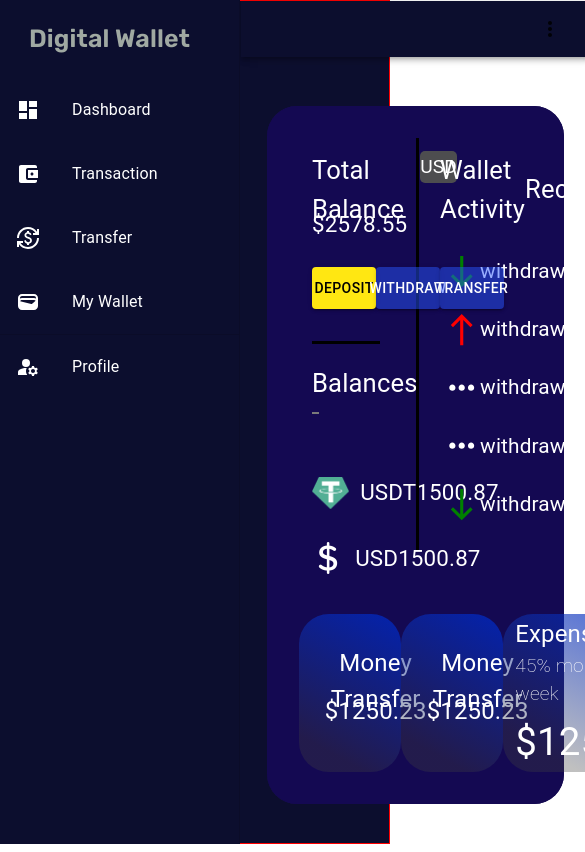
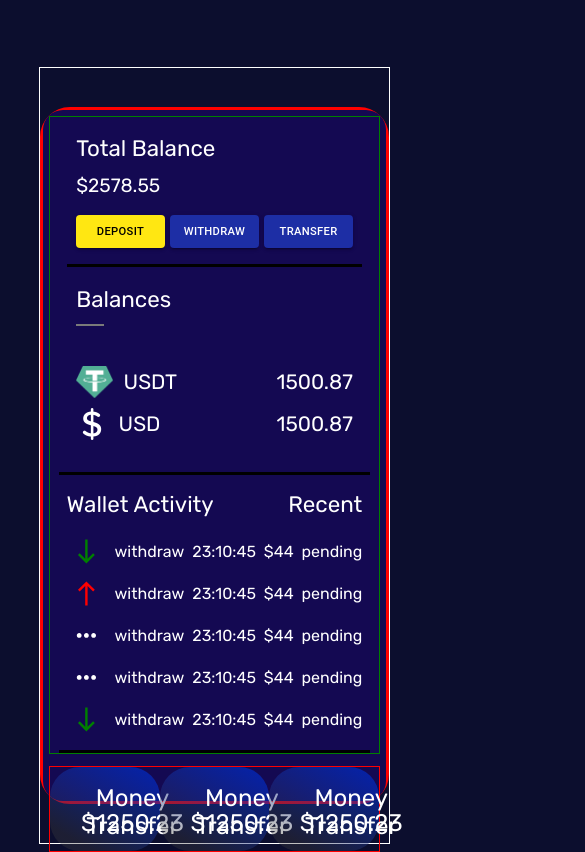
Before and after one commit to rayan-ali0/FinTech-team4-FrontEnd, a React (Create React App) app in the folder fintech/: page /wallet in a window 390 px wide. Shown: the top 852 px of the page, 585 px wide, since content can reach past the window. Built offline with nearby package versions, Linux system fonts and the light colour scheme.

Commit message:
wallet page responsiveness

```diff
--- a/fintech/src/Components/Wallet/Wallet.js
+++ b/fintech/src/Components/Wallet/Wallet.js
@@ -19,6 +19,9 @@ export default function Wallet() {
             '&:hover': {
                 backgroundColor: `#ffef61 !important`
             },
+            '@media(max-width: 950px)': { fontSize: '0.8em',width:"30%" },
+            '@media(max-width: 650px)': { fontSize: '0.7em',width:"32%" }
+
         },
     }
   return (
@@ -39,8 +42,12 @@ export default function Wallet() {
                                     <span className={styles.actionbtn}>Withdraw</span>
                                     <span className={styles.actionbtn}>Transfer</span> */}
                                     <Button variant="contained" sx={useStyle.hoverBtn}>Deposit</Button>
-                                    <Button variant="contained" sx={{ background: `rgba(40, 87, 254, 0.48)`, height: `3em`, width: `25%`,color:"white" }}   >Withdraw</Button>
-                                    <Button variant="contained" sx={{ background: `rgba(40, 87, 254, 0.48)`, height: `3em`, width: `25%`,color:"white" }} >     Transfer
+                                    <Button variant="contained" sx={{ background: `rgba(40, 87, 254, 0.48)`, height: `3em`, width: `28%`,color:"white" ,       '@media(max-width: 950px)': { fontSize: '0.8em',width:"30%" },            '@media(max-width: 650px)': { fontSize: '0.7em',width:"32%" }
+
+}}   >Withdraw</Button>
+                                    <Button variant="contained" sx={{ background: `rgba(40, 87, 254, 0.48)`, height: `3em`, width: `28%`,color:"white" ,            '@media(max-width: 950px)': { fontSize: '0.8em',width:"30%" },            '@media(max-width: 650px)': { fontSize: '0.7em',width:"32%" }
+
+}} >     Transfer
                                     </Button>
 
                                 </div>
@@ -124,8 +131,7 @@ export default function Wallet() {
                     <div className={styles.chartsHolder} >
                         <WalletCards />
                         <WalletCards />
-                        {/* <WalletCards /> */}
-                        <DashCards/>
+                        <WalletCards />
                     </div>
     </div>
   )
--- a/fintech/src/Components/Wallet/Wallet.module.css
+++ b/fintech/src/Components/Wallet/Wallet.module.css
@@ -2,28 +2,28 @@
     height: 100%;
     display: flex;
     flex-direction: column;
-    gap: 1em;
+    gap: 0.8em;
     justify-content: space-between;
     margin: auto;
     border-radius: 30px;
     background-color: var(--gradiend-color);
     padding: 2em;
     width: 100%;
-    /* border: 1px solid red; */
 }
 .chartsHolder {
     display: flex;
     justify-content: space-around;
     height: 25%;
+    border: 1px solid red;
 
 }
 
 
 .nbDiv {
-    /* border: 1px solid green; */
-    height: 65%;
+    border: 1px solid green;
+    height: 67%;
     display: flex;
-    gap: 1.5em;
+    gap: 1.2em;
 }
 
 
@@ -31,7 +31,7 @@
 .recentHolder {
     height: 100%;
     /* padding: 0.5em; */
-    /* border: 1px solid red; */
+    /* border: 1px solid yellow; */
 
 
 }
@@ -76,7 +76,7 @@
 
 .balances{
     padding-top: 1em;
-    justify-content: flex-start;
+    justify-content: space-between;
     gap:2em;
 }
 
@@ -225,3 +225,153 @@ display: flex;
 justify-content: center;
 align-items: center;
 }
+
+@media (max-width:1000px){
+    .walletHolder{
+        padding: 0.8em;
+        border-radius: 20px;
+    }
+    .nbDiv{
+        gap:0.9em
+    }
+    .walletTitles {
+        font-size: 1.4em;
+
+    }
+    .currencyDiv{
+        font-size: 1em;
+    }
+    .balanceSpan,
+.actionBtns {
+    font-size: 1.2em;
+    /* border: 1px solid red; */
+}
+.usdtBalance , .usdBalance{
+    /* border: 1px solid red; */
+    font-size: 1.3em;
+
+}
+.recentTitle{
+
+    font-size: 1.4em;
+}
+.recentOne{
+
+    font-size: 1.15em;
+
+ }
+}
+
+@media (max-width:950px){
+    .walletHolder{
+        padding: 0.4em;
+    }
+    .nbDiv {
+        display: flex;
+        height: auto;
+        flex-direction: column;
+    }
+    .balanceHolder {
+        width: 95%;
+        /* border: 1px solid yellow; */
+        display: flex;
+        flex-direction: row;
+        /* gap: 0.8em; */
+        padding: 0.5em;
+        margin: 0 auto;
+
+    }
+    .recentHolder {
+        width: 95%;
+        border-top: 3px solid #000;
+        height: auto;
+       border-left: none;
+    margin:  0 auto;
+    padding: 1em 0.5em 1em 0.5em;
+    border-bottom: 3px solid black;
+    }
+    .actions{
+        /* border-right: 3px solid red; */
+        justify-content: space-between;
+        border-right:3px solid black ;
+        border-bottom:none ;
+    }
+
+    .actions,
+    .balances {
+        /* border: 1px solid #FFF; */
+        height: 100%;
+        display: flex;
+        flex-direction: column;
+        width: 50%;
+        padding: 0.6em;
+    }
+
+    .balances{
+        /* padding-top: 0em; */
+        justify-content:space-between;
+        gap:2em;
+    }
+    .actionBtns{
+        font-size: 1em;
+    }
+
+    .balanceCurrencySpan{
+        /* border: 1px solid pink; */
+        justify-content: space-between;
+    }
+    .recents{
+        height: auto;
+
+    }
+}
+
+@media (max-width:650px){
+    .currencyDiv{
+        display: none;
+    }
+
+}
+
+@media (max-width:580px){
+
+    .actions{
+        border-bottom: 3px solid #000;
+        border-right: none;
+        padding-bottom: 1em;
+    }
+    .balanceHolder{
+        flex-direction: column;
+    }
+    .actions,
+    .balances {
+
+        height: auto    ;
+        width: 100%;
+        flex-direction: column;
+        justify-content: space-between;
+
+    }
+
+    .balances{
+        padding-top: 1em;
+        /* gap:2em; */
+        gap: 0.6em;
+        /* border: 1px solid gray; */
+    }
+    .recents{
+        height: 90%;
+        display: flex;
+    flex-direction: column;
+    gap:3%;
+    width: 100%;
+    margin: 0 auto;
+
+
+    }
+    .recentOne{
+font-size: 1em;
+/* border: 1px solid pink; */
+width: 100%;
+    }
+}
--- a/fintech/src/Components/WalletCards/WalletCards.module.css
+++ b/fintech/src/Components/WalletCards/WalletCards.module.css
@@ -1,6 +1,8 @@
 .cardContainer{
-width:400px;
-height:216px;
+/* width:400px;
+height:216px; */
+width:25em;
+height:13.5em;
 border-radius: 30px;
 /* border: 2px solid #2857FE; */
 background: linear-gradient(209deg, rgba(0, 44, 201, 0.71) 5.62%, rgba(64, 64, 64, 0.33) 82.8%);
@@ -34,3 +36,11 @@ height: 100%;
 
 
 }
+
+@media (max-width:1600px){
+    .cardContainer{
+
+        width:22em;
+        height:100%
+    }
+}
--- a/fintech/src/Pages/Wallet/WalletPage.module.css
+++ b/fintech/src/Pages/Wallet/WalletPage.module.css
@@ -1,17 +1,16 @@
-.container {
+/* .container {
         display: flex;
     height: 100vh;
     color: #FFF;
     width: 85%;
-    /* border: 1px solid red; */
     float: right;
     background-color:var(--dark-blue)
-}
-
+} */
+/*
 .sideBar {
     width: 15%;
     height: 100%;
-}
+} */
 
 .main {
     width: 100%;
@@ -21,7 +20,7 @@
     justify-content: center;
     align-items: center;
 
-
+/* border: 3px solid red; */
 }
 
 .navBar {
@@ -45,4 +44,16 @@
     /* background-color: var(--gradiend-color); */
     background-color: #180f4e;
     width: 85%;
+    border: 3px solid red;
+
     }
+
+    @media (max-width:1350px) {
+        .walletHolderMain{
+            width: 100%;
+        }
+        .main{
+            /* height: auto; */
+            margin: 0 auto;
+        }
+    }
--- a/fintech/src/Routes/Router.jsx
+++ b/fintech/src/Routes/Router.jsx
@@ -21,10 +21,10 @@ const Layout =()=>{
     // <Sidebar />
     // </>
        <div className={styles.bodyHolder}>
-       <Sidebar />
+       {/* <Sidebar /> */}
         <div className={styles.pageHolder}>
             <div className={styles.navHolder}>
-            <Navbar  />
+            {/* <Navbar  /> */}
             </div>
             <div className={styles.componentHolder}>
             <Outlet />
--- a/fintech/src/Routes/Router.module.css
+++ b/fintech/src/Routes/Router.module.css
@@ -1,6 +1,5 @@
 .bodyHolder{
-    border: 1px solid red;
-    width:100% ;
+    width:100vw;
     margin: 0 auto;
     height: 100vh;
     display: flex;
@@ -23,9 +22,10 @@
     height: 8%;
 }
 .componentHolder{
-    /* border: 1px solid white; */
+    border: 1px solid white;
     /* height: 90vh; */
     padding: 0;
     height: 93%;
+    width: 100%;
 
 }
```
Also changed, not shown: 1 other file (tests, documents, lock files or other folders).
